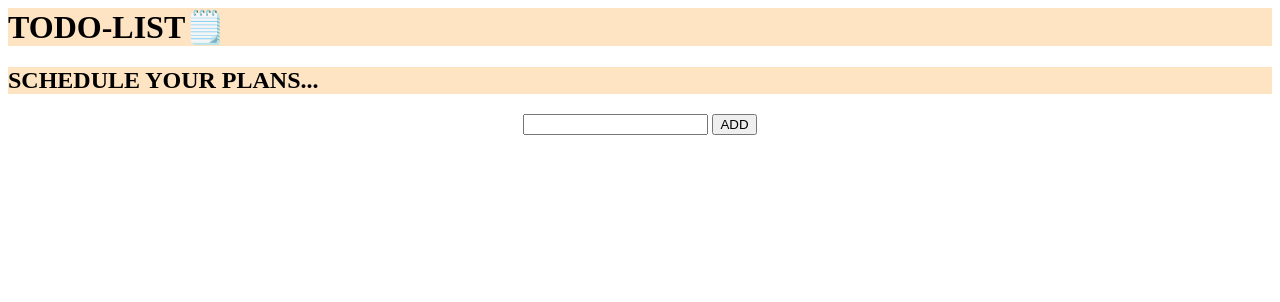
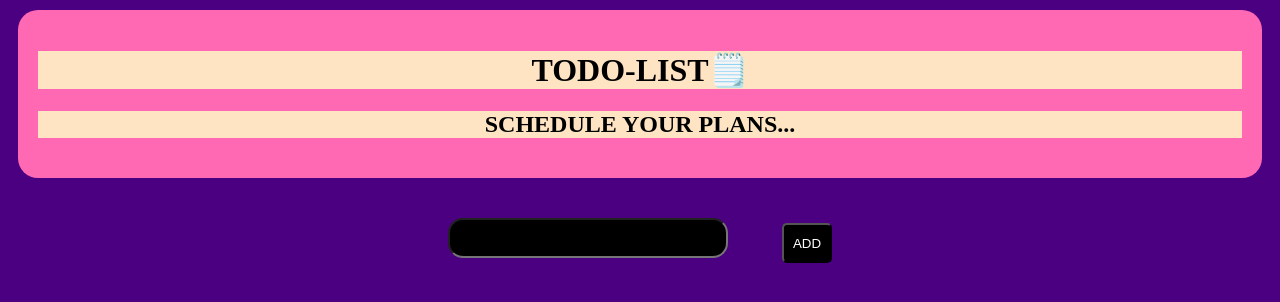
Before and after one commit to Sushmitha-Saravanan2007/TODO-LIST, a plain HTML site: page index.html in a window 1280 px wide. Drawn offline with Linux system fonts and the light colour scheme.

Commit message:
Update index.html

```diff
--- a/index.html
+++ b/index.html
@@ -1,7 +1,7 @@
 <title>
     todo-list
 </title>
-<link rel="stylesheet" href="todo.css">
+<link rel="stylesheet" href="assets/css/main.css">
 <DIV class="TWO">
 <h1 class="one" style="background-color:bisque; color: black;">TODO-LIST🗒️</h1>
 <h2 style="background-color:bisque; color: black;" ">
```
